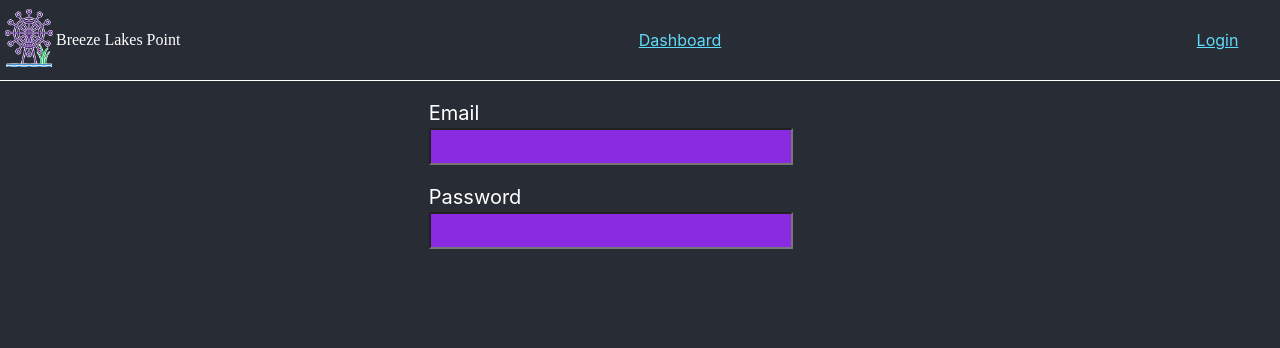
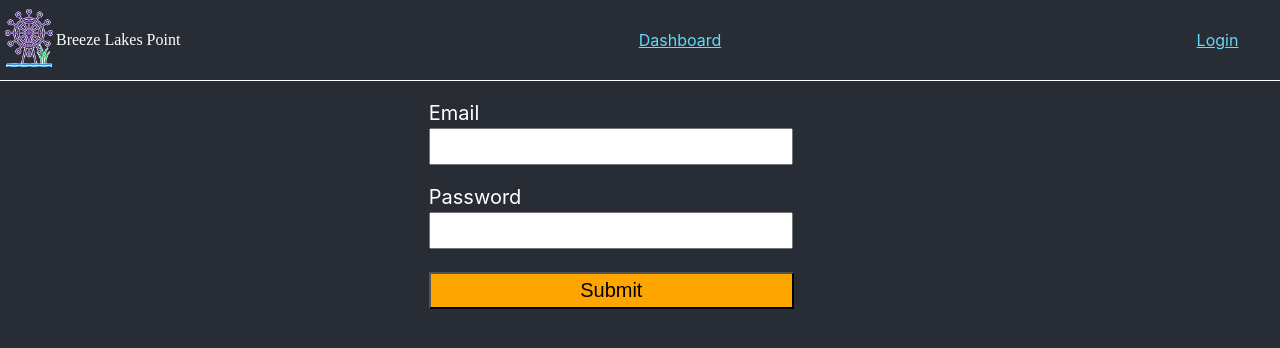
Before and after one commit to kristenkinnearohlmann/breeze-lakes-point-frontend, a React (Create React App) app: page /login in a window 1280 px wide. Shown: the top 348 px of the page. Built offline with nearby package versions, Linux system fonts and the light colour scheme; a web font is replaced by a local one.

Commit message:
Adjusting styles for submit button

```diff
--- a/src/components/Login.css
+++ b/src/components/Login.css
@@ -6,9 +6,13 @@
 }
 
 .form-style input {
-    background-color: blueviolet;
     font-size: 1.25rem;
     margin-top: 3px;
     padding: 5px;
     width: 350px;
 }
+
+.form-style input[type="submit"] {
+    background-color: orange;
+    width: 365px;
+}
--- a/src/components/Login.js
+++ b/src/components/Login.js
@@ -21,6 +21,7 @@ class Login extends Component {
                         <label name="password">Password</label><br/>
                         <input type="password" />
                     </p>
+                    <input type="submit" />
                 </form>
             </div>
         )
```
